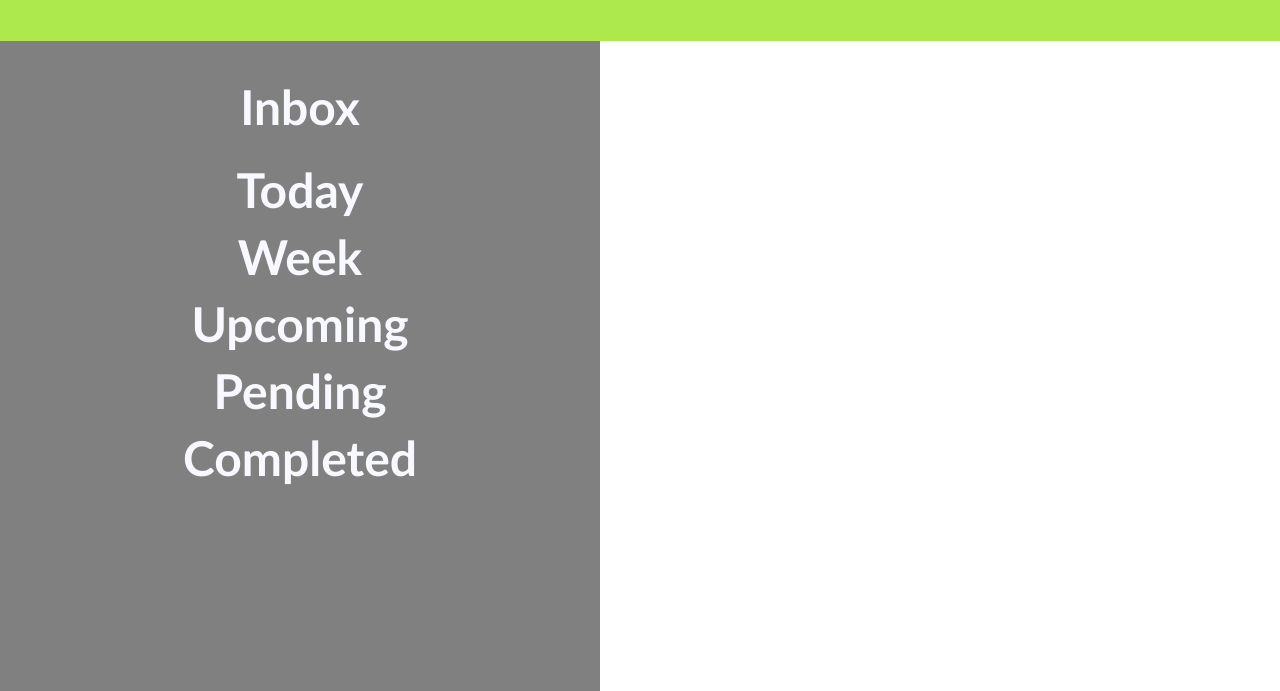
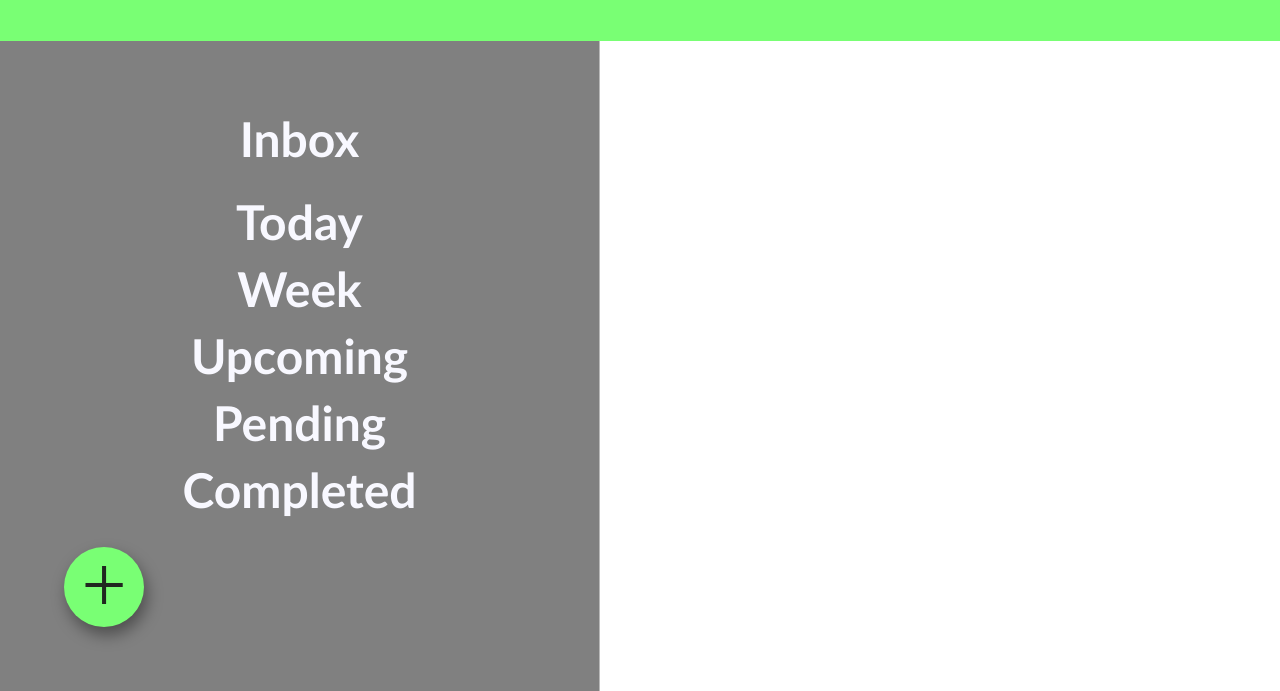
Before and after one commit to SVigramR/To-Do-TOP, a website built with webpack: page src/index.html in a window 1280 px wide. Shown: the part 109-800 px from the top of the page. Built offline with nearby package versions, Linux system fonts and the light colour scheme.

Commit message:
Added add-task button in menu and styled it

```diff
--- a/src/index.html
+++ b/src/index.html
@@ -23,6 +23,7 @@
             <ul class="project-menu">
             </ul>
         </nav>
+        <div class="add-task" id="addTask">+</div>
     </div>
     <div id="task-container">
     </div>
--- a/src/style.css
+++ b/src/style.css
@@ -13,7 +13,7 @@ body {
 
 .title-container {
     display: grid;
-    background-color: rgb(173, 233, 76);
+    background-color: #79ff74;
     text-align: center;
     place-items: center;
     grid-column: 1 / 3;
@@ -21,8 +21,26 @@ body {
 
 .menu-container {
     background-color: gray;
-    padding: 2rem;
+    padding: 4rem;
     color: ghostwhite;
+    -ms-grid-row: 2;
+    -ms-grid-row-span: 1;
+    grid-row: 2 / 3;
+    -ms-grid-column: 1;
+    -ms-grid-column-span: 1;
+    grid-column: 1 / 2;
+    display: -webkit-box;
+    display: -ms-flexbox;
+    display: flex;
+    -webkit-box-orient: vertical;
+    -webkit-box-direction: normal;
+    -ms-flex-direction: column;
+    flex-direction: column;
+    -webkit-box-pack: justify;
+    -ms-flex-pack: justify;
+    justify-content: space-between;
+    border-right: 1px solid #b9b9b9;
+    z-index: 1;
 }
 
 .task-menu {
@@ -45,6 +63,29 @@ body {
     margin-bottom: 1rem;
 }
 
+.add-task {
+    width: 5rem;
+    height: 5rem;
+    display: -ms-flexbox;
+    display: -webkit-box;
+    -webkit-box-pack: center;
+    -ms-flex-pack: center;
+    justify-content: center;
+    -webkit-box-align: center;
+    -ms-flex-align: center;
+    align-items: center;
+    padding-bottom: 4px;
+    border-radius: 50%;
+    background-color: #79ff74;
+    font-size: 5rem;
+    line-height: 5rem;
+    color: #202720;
+    -webkit-box-shadow: 0.2rem 0.5rem 1rem rgba(0, 0, 0, 0.4);
+    box-shadow: 0.2rem 0.5rem 1rem rgba(0, 0, 0, 0.4);
+    cursor: pointer;
+    display: flex;
+}
+
 .task-container {
     background-color: azure;
 }
```
Also changed, not shown: dist/bundle.js, dist/index.html, src/modules/popup.js (added).
